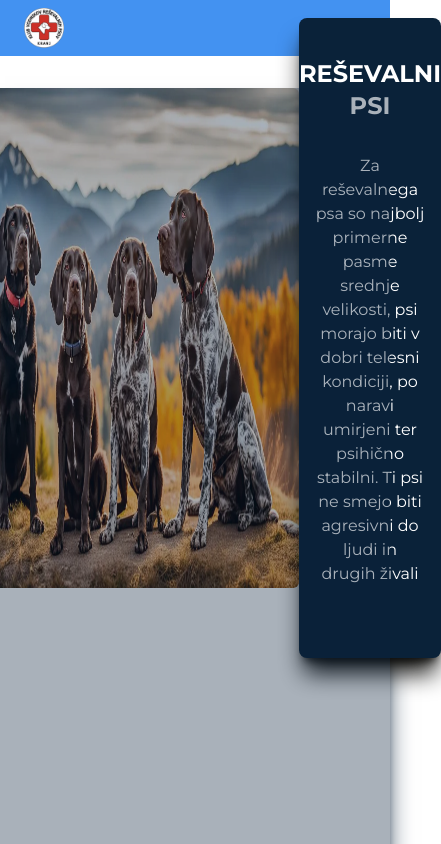
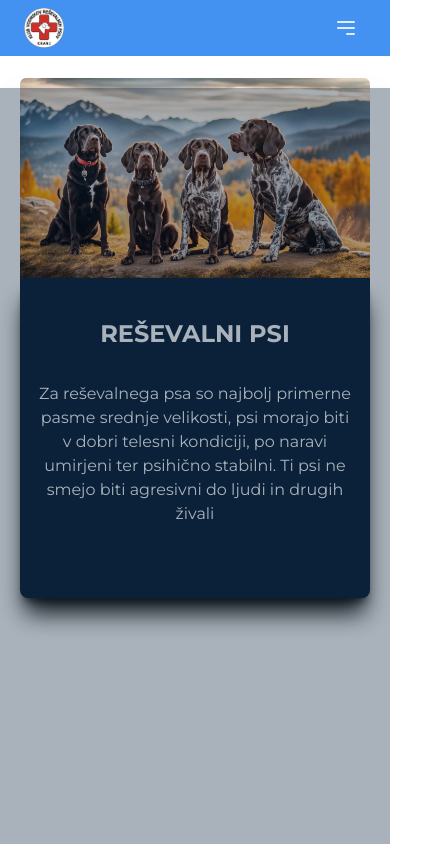
Before and after one commit to BostjanT/KVRPK, a Next.js app: page /resevalni in a window 390 px wide. Shown: the top 844 px of the page, 441 px wide, since content can reach past the window. Built offline with nearby package versions, Linux system fonts and the light colour scheme.

Commit message:
updating rescue page

```diff
--- a/app/resevalni/page.tsx
+++ b/app/resevalni/page.tsx
@@ -6,14 +6,14 @@ const ResevalniPsi = () => {
         <section className="flex flex-col container px-5 md:px-0 mt-8 mx-auto min-h-screen shadow-xl shadow-darkGrey relative">
             <div className="bg-hero"></div>
 
-            <div className="flex md:relative mx-auto items-center max-w-full h-[500px] justify-center">
+            <div className="flex flex-col md:relative mx-auto items-center max-w-full h-[500px] justify-center">
                 <Image
                     src={RescueDogs}
                     alt="four dogs with maountains in background"
-                    className="w-full h-full rounded-md object-center"
+                    className="w-full h-full rounded-t-md md:rounded-md object-center"
                 />
                 <div className="absolute inset-0 bg-darkGrey opacity-35"></div>
-                <div className="md:absolute flex flex-col md:-bottom-20 bg-darkGrey w-3/4 max-h-2/5 py-10 mx-auto text-center rounded-lg text-whiter shadow-xl shadow-dark">
+                <div className="md:absolute flex flex-col md:-bottom-20 bg-darkGrey max-w-3/4 max-h-2/5 py-10 mx-auto text-center rounded-b-lg md:rounded-lg text-whiter shadow-xl shadow-dark">
                     <h2 className="mb-8 text-whiter">Reševalni psi</h2>
                     <p className="max-w-xl px-4 mx-auto mb-8">
                         Za reševalnega psa so najbolj primerne pasme srednje
```
